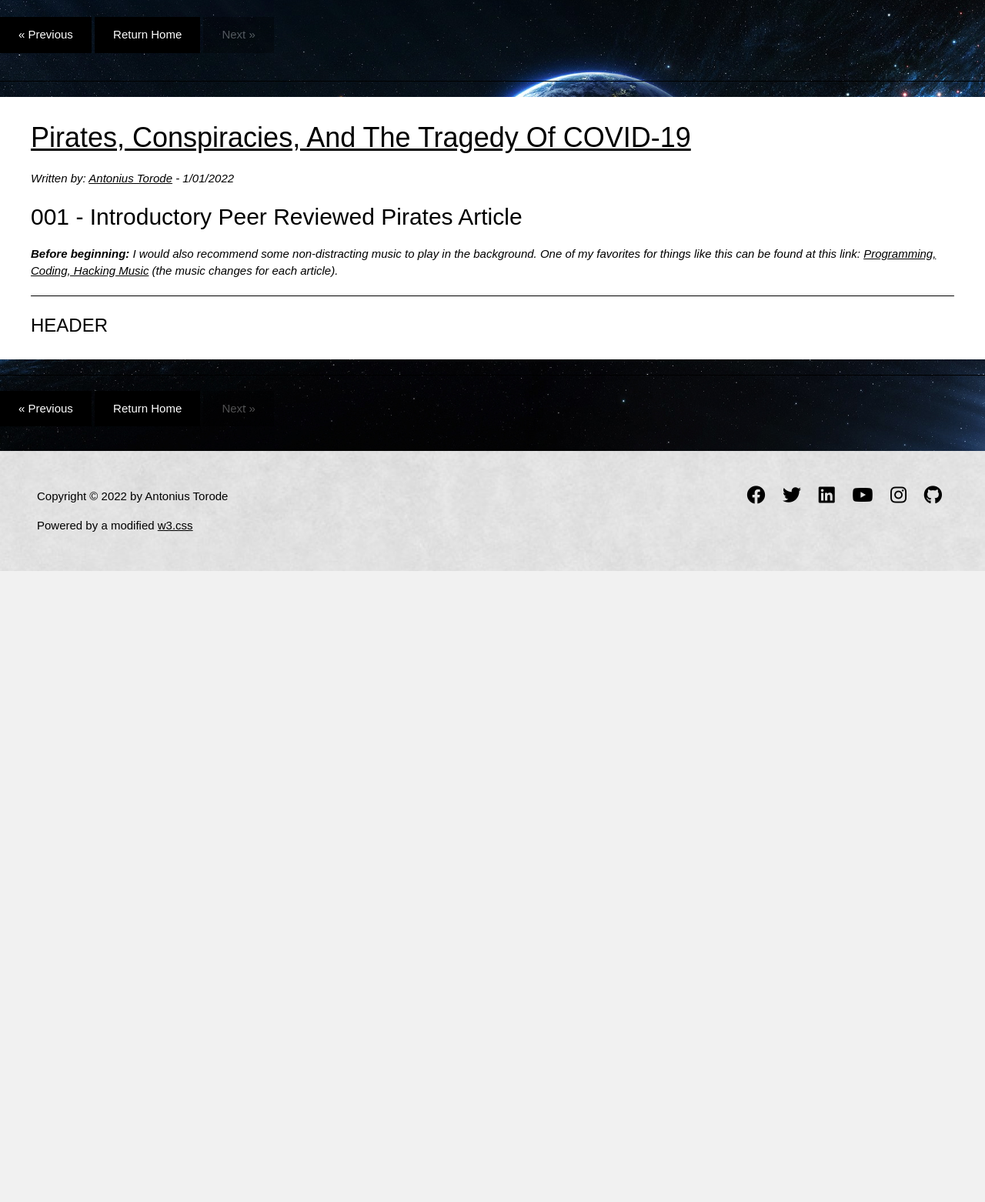
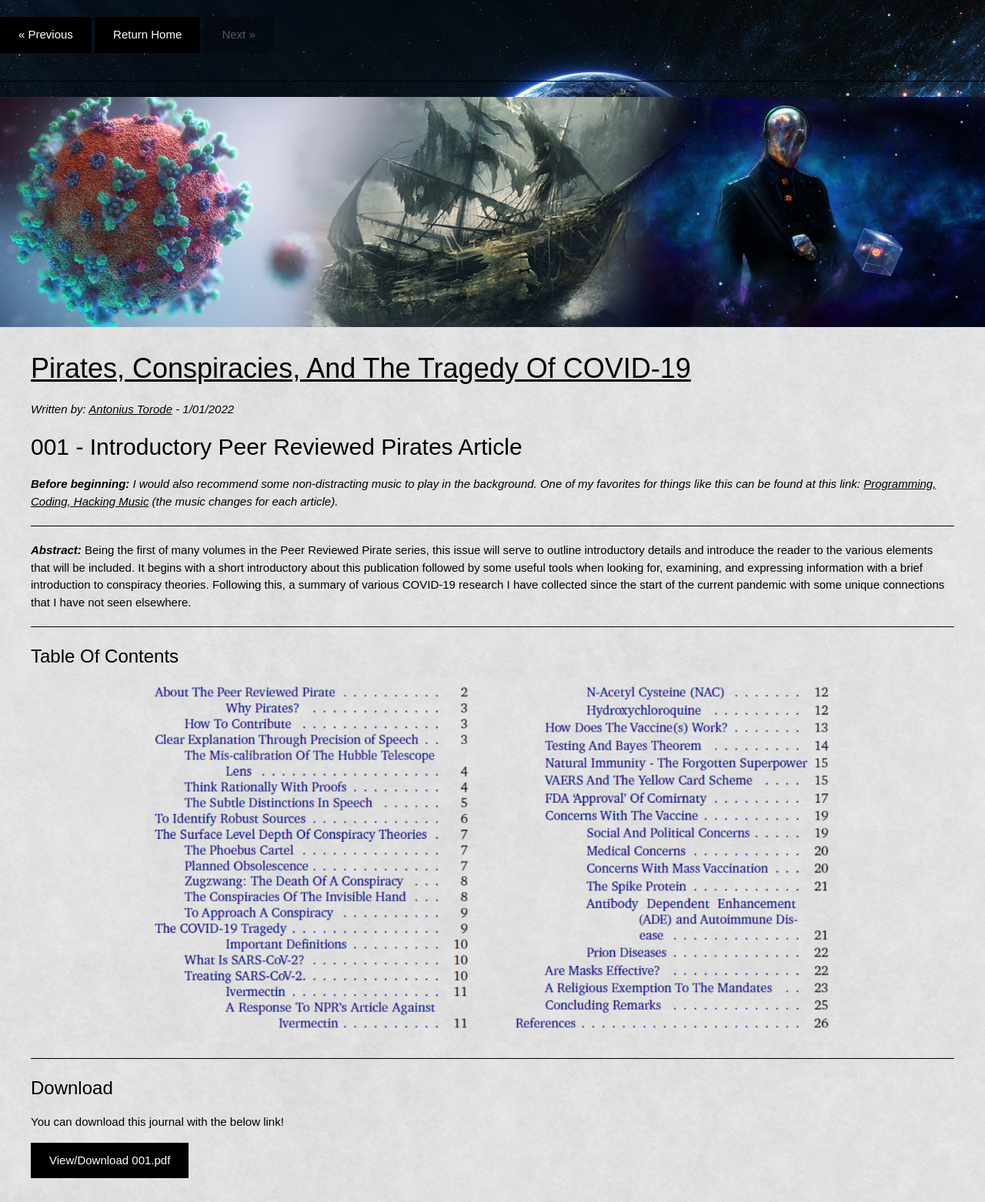
Before and after one commit to peerreviewedpirate/peerreviewedpirate.github.io, a website: page articles/001.html in a window 1280 px wide. Shown: the part 200-1762 px from the top of the page at 77% size. Before the commit the page ends 942 px from the top, so only its background shows below. Drawn offline with Linux system fonts and the light colour scheme; a web font is replaced by a local one.

Commit message:
added first article

```diff
--- a/articles/001.html
+++ b/articles/001.html
@@ -1,11 +1,12 @@
 <!DOCTYPE html>
 <html class="no-js" lang="en-US">
 <head>
+<!-- ============== BEGIN HEAD CONTENT - PYTHON ENCODED =============== -->
 	<meta charset="utf-8">
-    <title>Git Website Tutorial</title>
-    <meta name="description" content="A github.io website tutorial.">
+	<title>Peer Reviewed Pirate</title>
+	<meta name="description" content="The Peer Reviewed Pirate Journal.">
 	<meta name="viewport" content="width=device-width, initial-scale=1">
-    <meta name="keywords" content="github.io, github, git, website, tutorial, css, html, beginner, Antonius, Torode">
+	<meta name="keywords" content="github.io, github, peer, reviewed, pirate, history, health, information, knowledge, physics, science, mathematics, conspiracy, research, Antonius, Torode">
 
 	<meta property="og:title" content="">
 	<meta property="og:type" content="">
@@ -46,6 +47,7 @@
             font-family: "Raleway", sans-serif
         }
     </style>
+<!-- ============== END HEAD CONTENT - PYTHON ENCODED =============== -->
 </head>
 
 <body class="w3-light-grey background-image">
@@ -63,10 +65,11 @@
     <hr>
 
     <!-- Grid -->
-    <div class="w3-row w3-white w3-transparent content-article">
+
+	<img src="../images/001/001Banner.jpg" alt="001Banner" style="width:100%">
+    <div class="w3-row w3-white w3-light-paper w3-transparent content-article">
         <div class="w3-container">
             <!-- START ARTICLE -->
-
             <h1><u>Pirates, Conspiracies, And The Tragedy Of COVID-19</u></h1>
             <p><i>Written by: <a href="https://torodean.github.io">Antonius Torode</a> - 1/01/2022</i></p>
 
@@ -74,15 +77,26 @@
             <p><i><b>Before beginning:</b> I would also recommend some non-distracting music to play in the background. One of my favorites for things like this can be found at this link: <a href="https://www.youtube.com/watch?v=Z6dIdJX4ens">Programming, Coding, Hacking Music</a> (the music changes for each article).</i></p>
 
             <hr>
-            <h3>HEADER</h3>
+			<p><b><i>Abstract:</i></b> Being the first of many volumes in the Peer Reviewed Pirate series, this issue will serve to outline introductory details and introduce the reader to the various elements that will be included. It begins with a short introductory about this publication followed by some useful tools when looking for, examining, and expressing information with a brief introduction to conspiracy theories. Following this, a summary of various COVID-19 research I have collected since the start of the current pandemic with some unique connections that I have not seen elsewhere.</p>
+
+			<hr>
+			<h3>Table Of Contents</h3>
+			<div class="w3-center">
+				<img src="../images/001/toc.png" alt="001pages" style="width:75%">
+			</div>
+			<hr>
+			<h3>Download</h3>
+			<p>You can download this journal with the below link!</p>
+			<a href=""><button type="button" class="w3-button w3-black w3-padding-large w3-margin-bottom">View/Download 001.pdf</button></a>
 
 			<!-- END ARTICLE -->
-
             <!-- END CONTAINER -->
         </div>
 
         <!-- END GRID -->
     </div>
+
+	<a href=""><img src="../images/001/001pages.png" alt="001pages" style="width:100%"></a>
 
     <hr>
     <a href=""><button class="w3-button w3-black w3-padding-large w3-margin-bottom">« Previous</button></a>
```
Also changed, not shown: articles/construction.html (+6 -4 lines), python/head-info.html (+20 -17 lines), snapshots/001.html (+1 -1 lines), images/001/001pages.png (renamed from images/001/001 pages.png), images/001/toc.PNG (added), 2 other files. Lines whose indentation alone changed are shown as unchanged.
